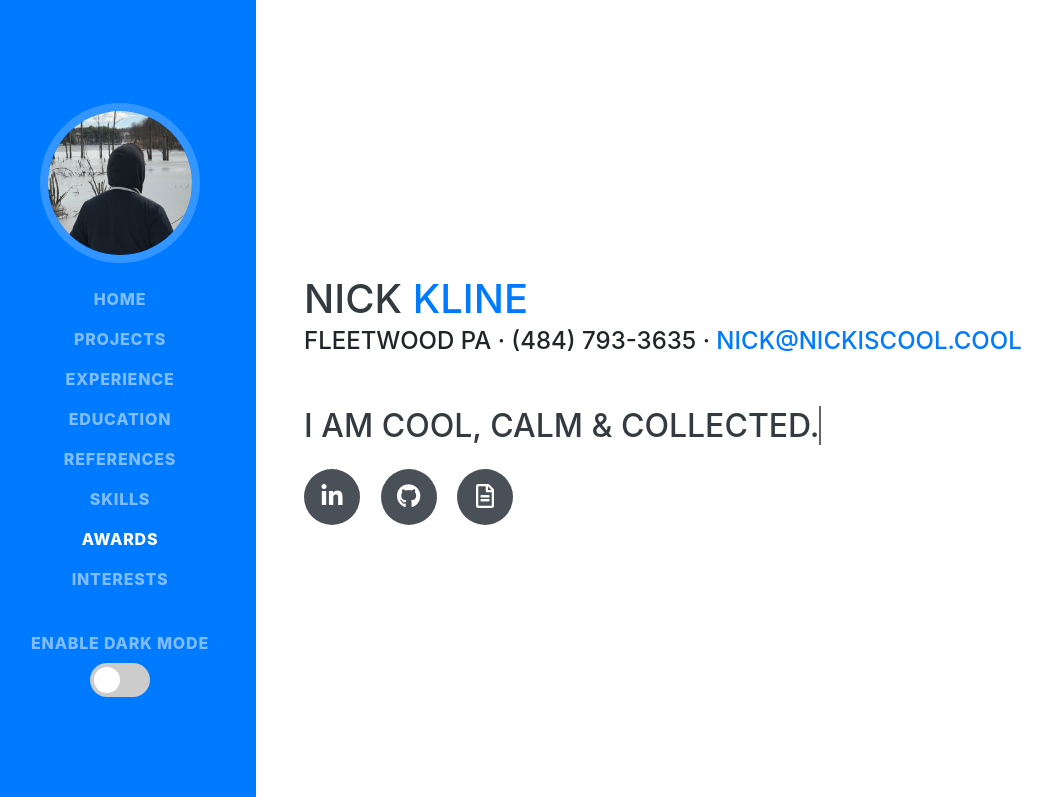
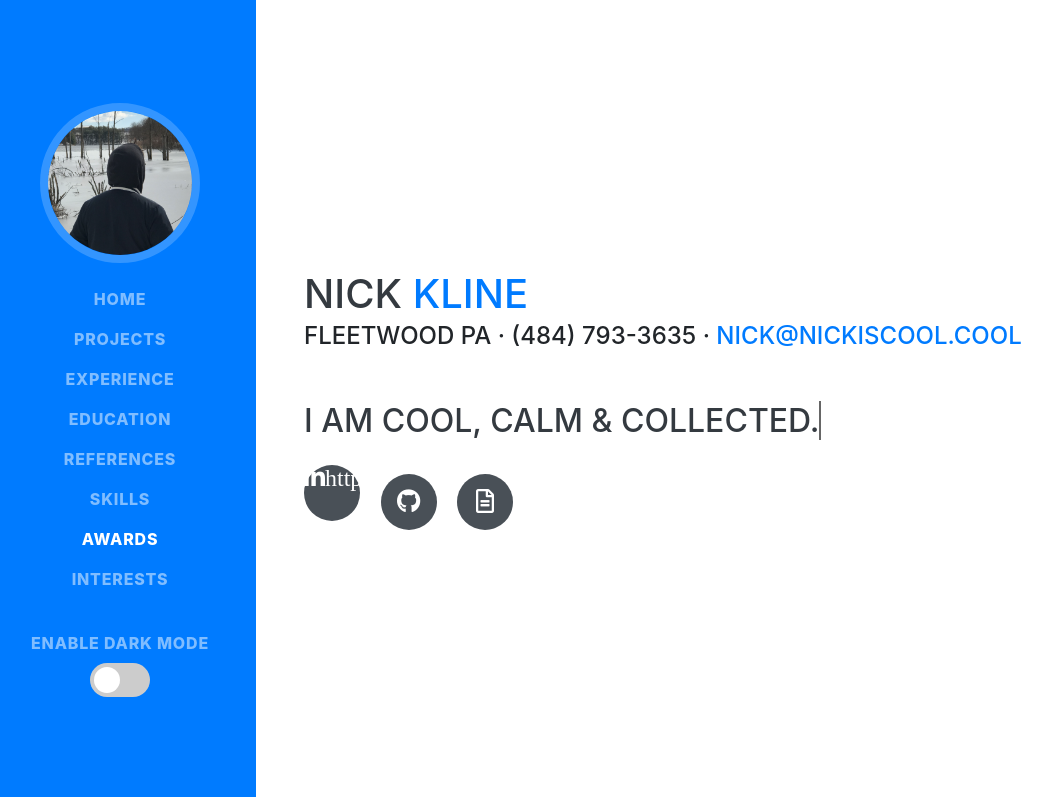
Before and after one commit to nickiscool-github/nickiscool.cool, a website with bundled scripts: page index.html in a window 1280 px wide. Shown: the top 797 px of the page, without its empty margins (16-1068 px from the left). Built offline with nearby package versions, Linux system fonts and the light colour scheme; a web font is replaced by a local one.

Commit message:
Update index.html

```diff
--- a/index.html
+++ b/index.html
@@ -93,7 +93,7 @@
               </h2>
               <div class="social-icons">
                   <a href="#" title="LinkedIn">
-                      <i class="fab fa-linkedin-in"></i>
+                      <i class="fab fa-linkedin-in">https://www.linkedin.com/in/nick-kline-6541041a9/</i>
                   </a>
                   <a href="https://github.com/nickiscool1022" target="_blank" title="GitHub">
                       <i class="fab fa-github"></i>
```
